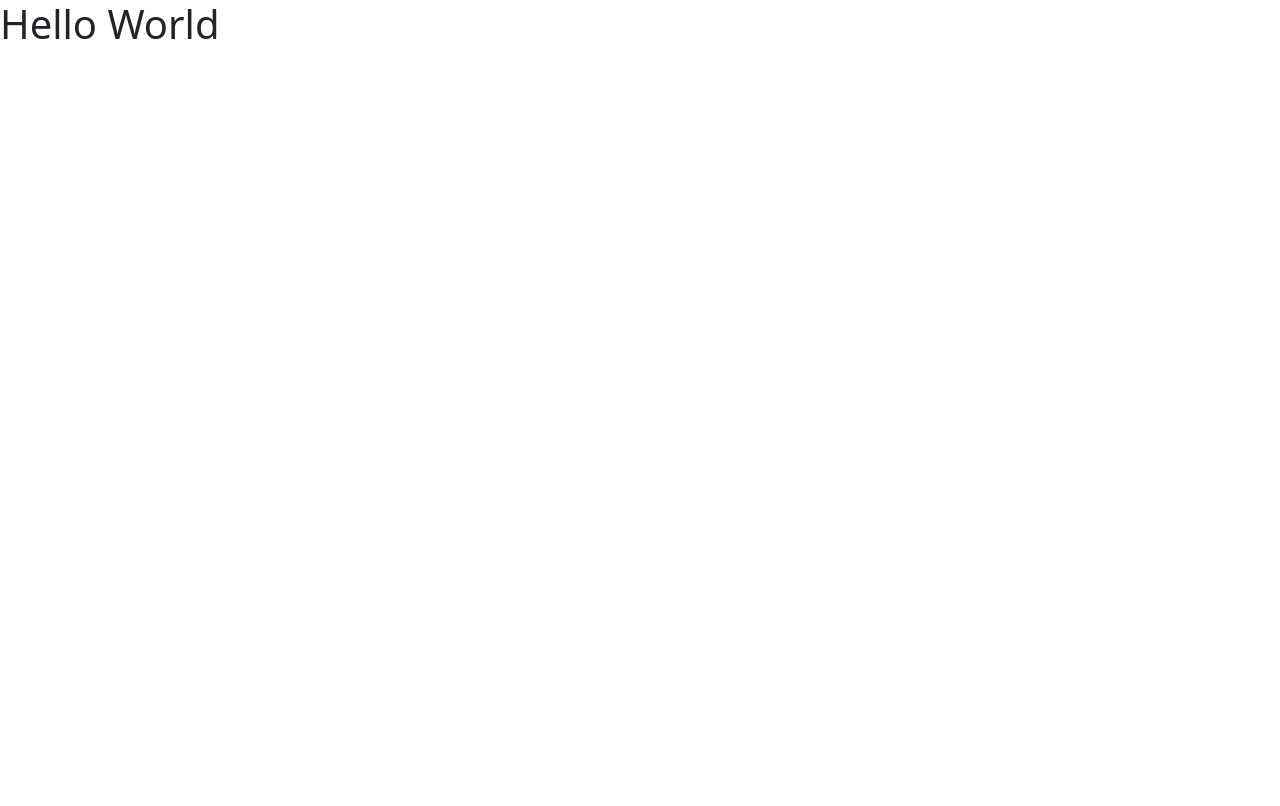
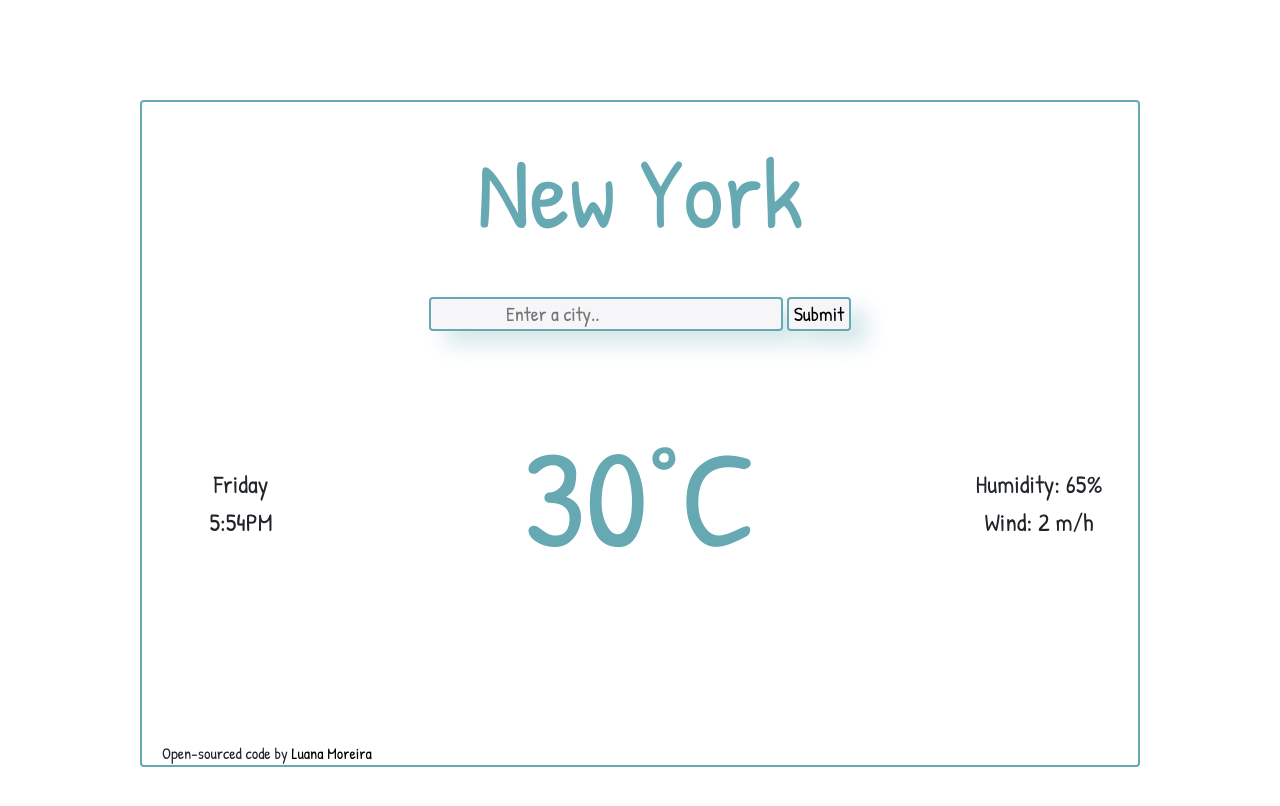
Before and after one commit to Lulymor/WeatherApp, a plain HTML site: page index.html in a window 1280 px wide. Drawn offline with nearby package versions, Linux system fonts and the light colour scheme.

Commit message:
added the style of the page

```diff
--- a/index.html
+++ b/index.html
@@ -10,14 +10,40 @@
     <link rel="preconnect" href="https://fonts.googleapis.com" />
     <link rel="preconnect" href="https://fonts.gstatic.com" crossorigin />
     <link href="https://fonts.googleapis.com/css2?family=Patrick+Hand&display=swap" rel="stylesheet" />
+    <script src="https://unpkg.com/axios/dist/axios.min.js"></script>
+
     <title>WeatherApp</title>
 </head>
 
 <body>
-    <container>
-        <h1>Hello World</h1>
-    </container>
-    <script src="src/java.js"></script>
-</body>
+    <div class="container" id="app.wrapper">
+        <h1 class="cityEntered">New York</h1>
+        <form>
+            <input class="enterCityInput" type="text" placeholder="Enter a city.." />
+            <input class="searchButton" type="submit" value="Submit" />
+        </form>
+        <div class="centerInfo">
+            <div class="row align-items-start">
+                <div class="col" id="currentTemp">30°C</div>
+            </div>
+            <div class="row align-items-center">
+                <div class="col" id="currentDay">Friday</div>
 
+                <div class="col" id="currentHumidity">Humidity: 65%</div>
+            </div>
+            <div class="row align-items-end">
+                <div class="col" id="currentTime">5:54PM</div>
+                <div class="col" id="currentWind">Wind: 2 m/h</div>
+            </div>
+        </div>
+    </div>
+    <footer>
+        Open-sourced code by
+        <a class="linkGit" href="https://github.com/Lulymor " target="_blank">
+        Luana Moreira</a
+      >
+    </footer>
+
+    <script src="src/java.js "></script>
+  </body>
 </html>
--- a/src/style.css
+++ b/src/style.css
@@ -0,0 +1,103 @@
+body {
+    background-color: linear-gradient( 197deg, rgb(252, 115, 156) 0%, rgb(252, 115, 156) 0%, rgb(253, 252, 253) 0%, rgb(242, 250, 253) 0%);
+    font-family: "Patrick Hand", cursive;
+    max-width: 1000px;
+    margin: 100px auto;
+    border: 2px solid #67a9b2;
+    border-radius: 4px;
+}
+
+.cityEntered {
+    text-align: center;
+    font-size: 100px;
+    color: #67a9b2;
+    margin-top: 30px;
+}
+
+form {
+    display: block;
+    text-align: center;
+    margin: 20px;
+}
+
+.enterCityInput {
+    padding: 0px 75px;
+    border: 2px solid #67a9b2;
+    border-radius: 4px;
+    font-size: 20px;
+    box-shadow: 16px 13px 22px rgba(38, 132, 146, 0.2);
+    background-color: #f6f6f8;
+    position: relative;
+    top: 25px;
+}
+
+.searchButton {
+    padding: 0px 5px;
+    border: 2px solid #67a9b2;
+    border-radius: 4px;
+    font-size: 20px;
+    box-shadow: 16px 13px 22px rgba(38, 132, 146, 0.2);
+    background-color: #f6f6f8;
+    position: relative;
+    top: 25px;
+}
+
+.searchButton:hover {
+    transition: 0.2s ease-in;
+    background-color: #67a9b2;
+}
+
+.centerInfo {
+    display: block;
+    text-align: center;
+}
+
+#currentTemp {
+    font-size: 140px;
+    text-align: center;
+    color: #67a9b2;
+    margin: 65px;
+}
+
+#currentDay {
+    position: relative;
+    bottom: 200px;
+    font-size: 25px;
+    right: 150px;
+}
+
+#currentTime {
+    position: relative;
+    bottom: 200px;
+    font-size: 25px;
+    right: 150px;
+}
+
+#currentHumidity {
+    position: relative;
+    bottom: 200px;
+    font-size: 25px;
+    left: 150px;
+}
+
+#currentWind {
+    position: relative;
+    bottom: 200px;
+    font-size: 25px;
+    left: 150px;
+}
+
+footer {
+    position: relative;
+    left: 20px;
+    text-decoration: none;
+}
+
+.linkGit {
+    text-decoration: none;
+    color: black;
+}
+
+.linkGit:hover {
+    cursor: pointer;
+}
```
